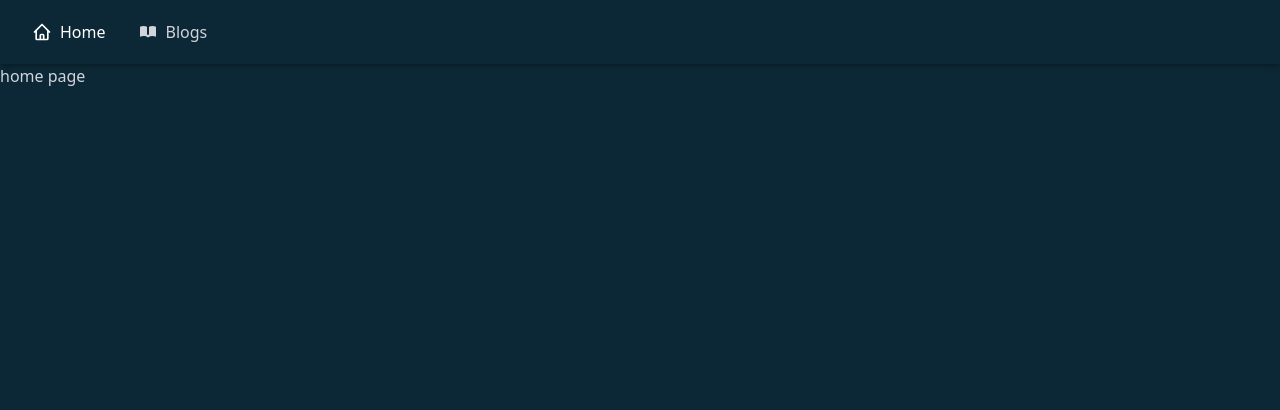
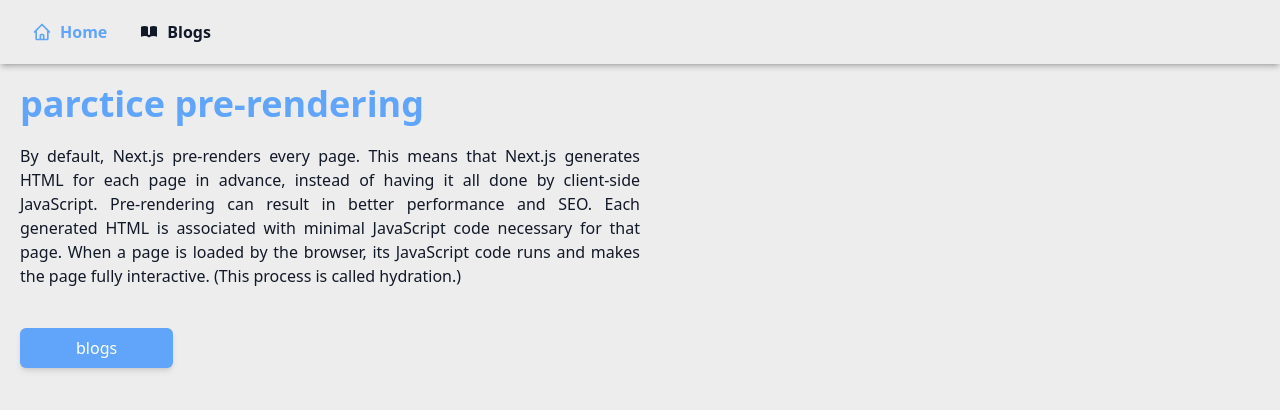
Before and after one commit to armin-bkh/pre-rendering-practice-next, a Next.js app: page / in a window 1280 px wide. Shown: the top 410 px of the page. Built offline with nearby package versions, Linux system fonts and the light colour scheme.

Commit message:
home page ui

```diff
--- a/components/Navbar/Navbar.jsx
+++ b/components/Navbar/Navbar.jsx
@@ -29,9 +29,9 @@ const NavItem = ({ Icon, link }) => {
 
   return (
     <li
-      className={`hover:scale-125 hover:text-white transition transform active:text-red-700 ${
-        router.pathname === link.href && "text-white"
-      }`}
+      className={`hover:scale-125 transition transform active:text-blue-400 font-bold ${
+        router.pathname === link.href && "text-blue-400"
+      } `}
     >
       <Link href={link.href}>
         <a className="px-4 py-1 capitalize flex items-center">
--- /dev/null
+++ b/layout/Layout.jsx
@@ -0,0 +1,12 @@
+import Navbar from "../components/Navbar/Navbar";
+
+const Layout = ({ children }) => {
+  return (
+    <>
+      <Navbar />
+      {children}
+    </>
+  );
+};
+
+export default Layout;
--- a/pages/_app.js
+++ b/pages/_app.js
@@ -1,7 +1,12 @@
-import '../styles/globals.css'
+import Layout from "../layout/Layout";
+import "../styles/globals.css";
 
 function MyApp({ Component, pageProps }) {
-  return <Component {...pageProps} />
+  return (
+    <Layout>
+      <Component {...pageProps} />
+    </Layout>
+  );
 }
 
-export default MyApp
+export default MyApp;
--- a/pages/index.js
+++ b/pages/index.js
@@ -1,10 +1,27 @@
+import Link from "next/link";
 import Navbar from "../components/Navbar/Navbar";
 
 export default function Home() {
   return (
-    <>
-      <Navbar />
-      <div>home page</div>
-    </>
+    <main className="min-h-screen p-5">
+      <h1 className="text-blue-400 text-4xl mb-5 font-bold">parctice pre-rendering</h1>
+      <p className="md:w-2/4 text-justify">
+        By default, Next.js pre-renders every page. This means that Next.js
+        generates HTML for each page in advance, instead of having it all done
+        by client-side JavaScript. Pre-rendering can result in better
+        performance and SEO. Each generated HTML is associated with minimal
+        JavaScript code necessary for that page. When a page is loaded by the
+        browser, its JavaScript code runs and makes the page fully interactive.
+        (This process is called hydration.)
+      </p>
+      <Link href="/blogs" passHref>
+        <button
+          type="button"
+          className="px-14 py-2 shadow-md hover:shadow-xl transition rounded-md mt-10 bg-blue-400 text-white"
+        >
+          blogs
+        </button>
+      </Link>
+    </main>
   );
 }
--- a/styles/globals.css
+++ b/styles/globals.css
@@ -3,7 +3,7 @@
 
 @layer components{
   body{
-    @apply bg-[#0c2836] text-gray-300;
+    @apply bg-[#ededed] text-gray-900;
   }
 }
 
```
